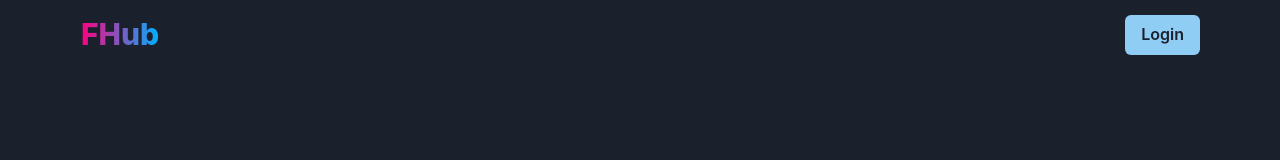
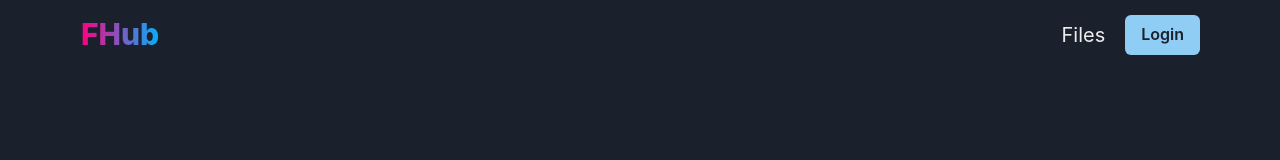
Before and after one commit to akazwz/fhub-website, a Next.js app: page / in a window 1280 px wide. Shown: the top 160 px of the page. Built offline with nearby package versions, Linux system fonts and the light colour scheme; some icons are missing.

Commit message:
fix header

```diff
--- a/src/components/layout/header/index.tsx
+++ b/src/components/layout/header/index.tsx
@@ -1,10 +1,12 @@
-import { Box, Button, HStack, Spacer } from '@chakra-ui/react'
+import { Box, Button, HStack, HTMLChakraProps, chakra, Spacer, useColorModeValue, Link, Text } from '@chakra-ui/react'
 import { useRouter } from 'next/router'
 import { Logo } from '../logo'
 import { ColorModeToggle } from './ColorModeToggle'
 import { useAuth, useAuthValue } from '../../../hooks/useAuth'
+import { useEffect, useRef, useState } from 'react'
+import { useViewportScroll } from 'framer-motion'
 
-export const Header = () => {
+export const HeaderContent = () => {
   const { login, logout } = useAuth()
   const router = useRouter()
 
@@ -20,16 +22,18 @@ export const Header = () => {
 
   return (
     <Box
-      as="header"
-      role="contentinfo"
       mx="auto"
-      maxW="7xl"
       py="3"
       px={{ base: '4', md: '8' }}
     >
       <HStack>
         <Logo/>
         <Spacer/>
+        <Link href={'/files'}>
+          <Text fontSize={20} ml={3} mr={3}>
+            Files
+          </Text>
+        </Link>
         <Button
           colorScheme="blue"
           variant={useAuthValue('outline', 'solid')}
@@ -42,3 +46,35 @@ export const Header = () => {
     </Box>
   )
 }
+
+export const Header = (props: HTMLChakraProps<'header'>) => {
+  const bg = useColorModeValue('white', 'gray.800')
+  const ref = useRef<HTMLHeadingElement | null>(null)
+  const [y, setY] = useState(0)
+  const { height = 0 } = ref.current?.getBoundingClientRect() ?? {}
+
+  const { scrollY } = useViewportScroll()
+  useEffect(() => {
+    return scrollY.onChange(() => setY(scrollY.get()))
+  }, [scrollY])
+
+  return (
+    <chakra.header
+      ref={ref}
+      shadow={y > height ? 'sm' : undefined}
+      transition="box-shadow 0.2s, background-color 0.2s"
+      pos="sticky"
+      top="0"
+      zIndex="3"
+      bg={bg}
+      left="0"
+      right="0"
+      width="full"
+      {...props}
+    >
+      <chakra.div height="4.5rem" mx="auto" maxW="7xl">
+        <HeaderContent/>
+      </chakra.div>
+    </chakra.header>
+  )
+}
--- a/src/components/layout/index.tsx
+++ b/src/components/layout/index.tsx
@@ -1,5 +1,5 @@
 import { ReactNode } from 'react'
-import { Box, Flex } from '@chakra-ui/react'
+import { Box } from '@chakra-ui/react'
 import { Header } from './header'
 import { Footer } from './footer'
 
```
